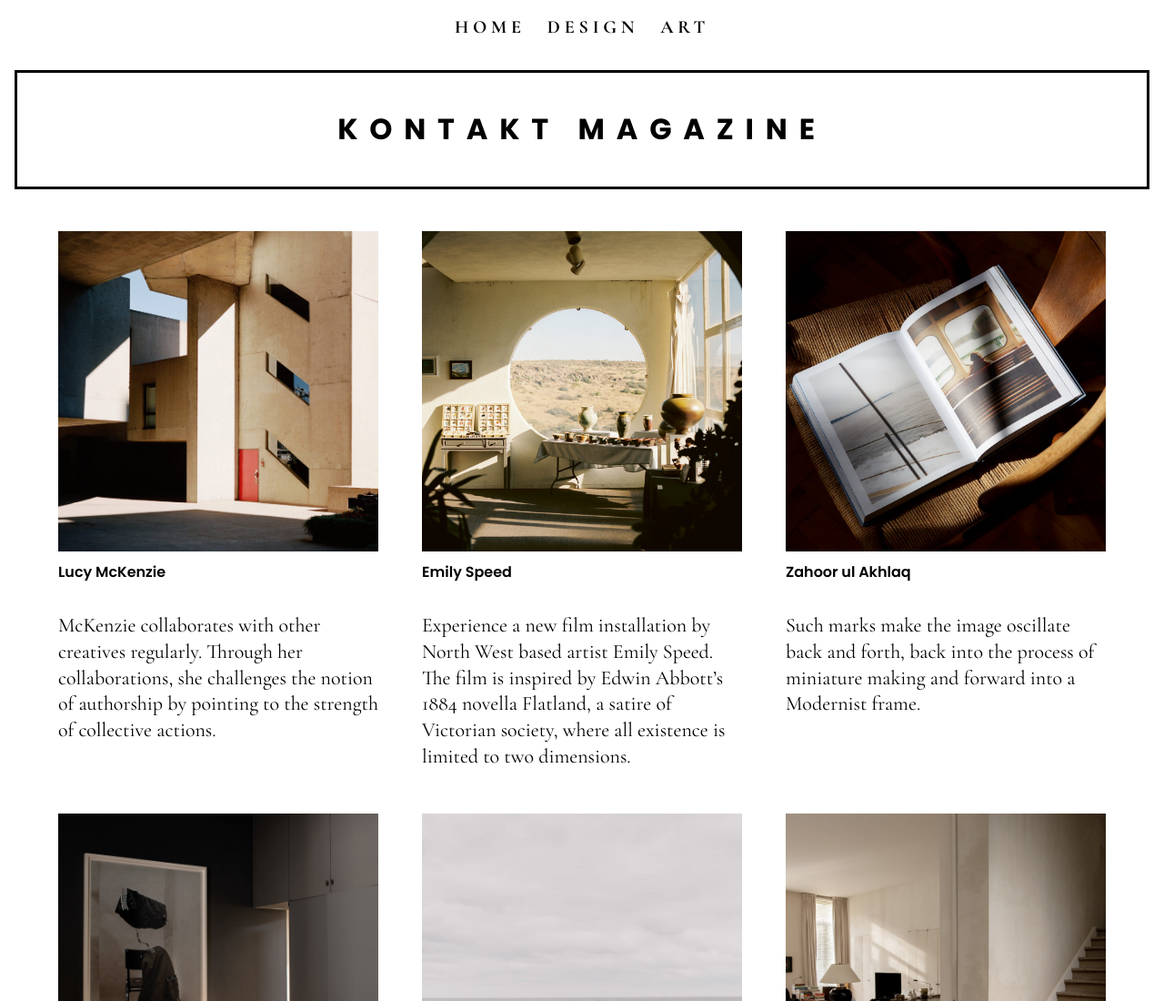
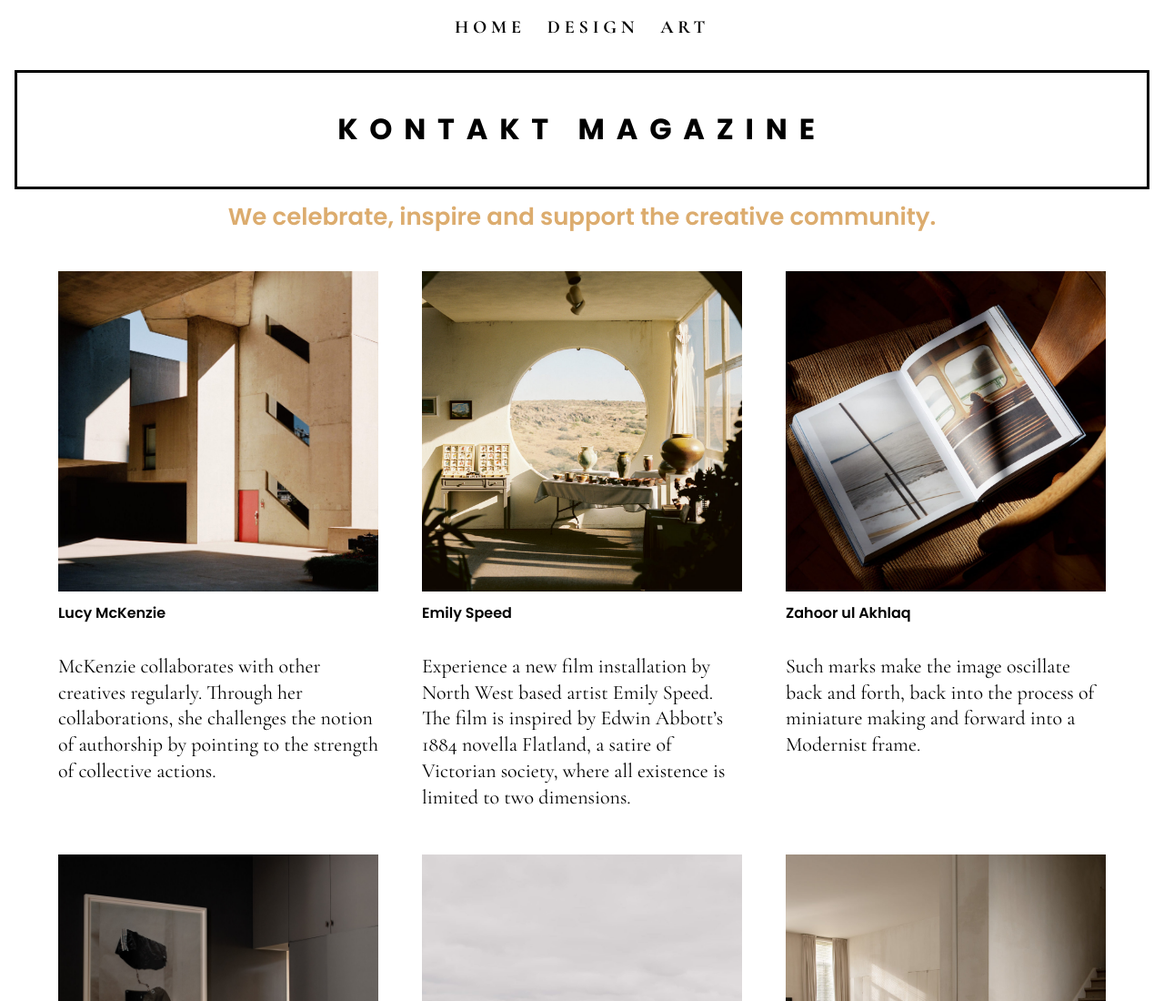
Before and after one commit to pablozuta/art-magazine, a plain HTML site: page index.html in a window 1280 px wide. Shown: the top 1100 px of the page at 91% size. Drawn offline with nearby package versions, Linux system fonts and the light colour scheme.

Commit message:
se agrega heading a index.html desde 'about-us'

```diff
--- a/index.html
+++ b/index.html
@@ -38,9 +38,13 @@
 
   <!--termino barra de navegacion-->
 
-  <div class="titulo">
+  <header >
+    <div class="titulo">
     <h1>KONTAKT MAGAZINE</h1>
   </div>
+  <center>  <h3 style="color:rgb(220, 172, 110)">We celebrate, inspire and support the creative community.</h3></center>
+
+  </header>
 
   <div class="container" style="margin-top: -3rem;">
     <div class="grid-6">
```
Also changed, not shown: about-us.html (+1 -1 lines).
